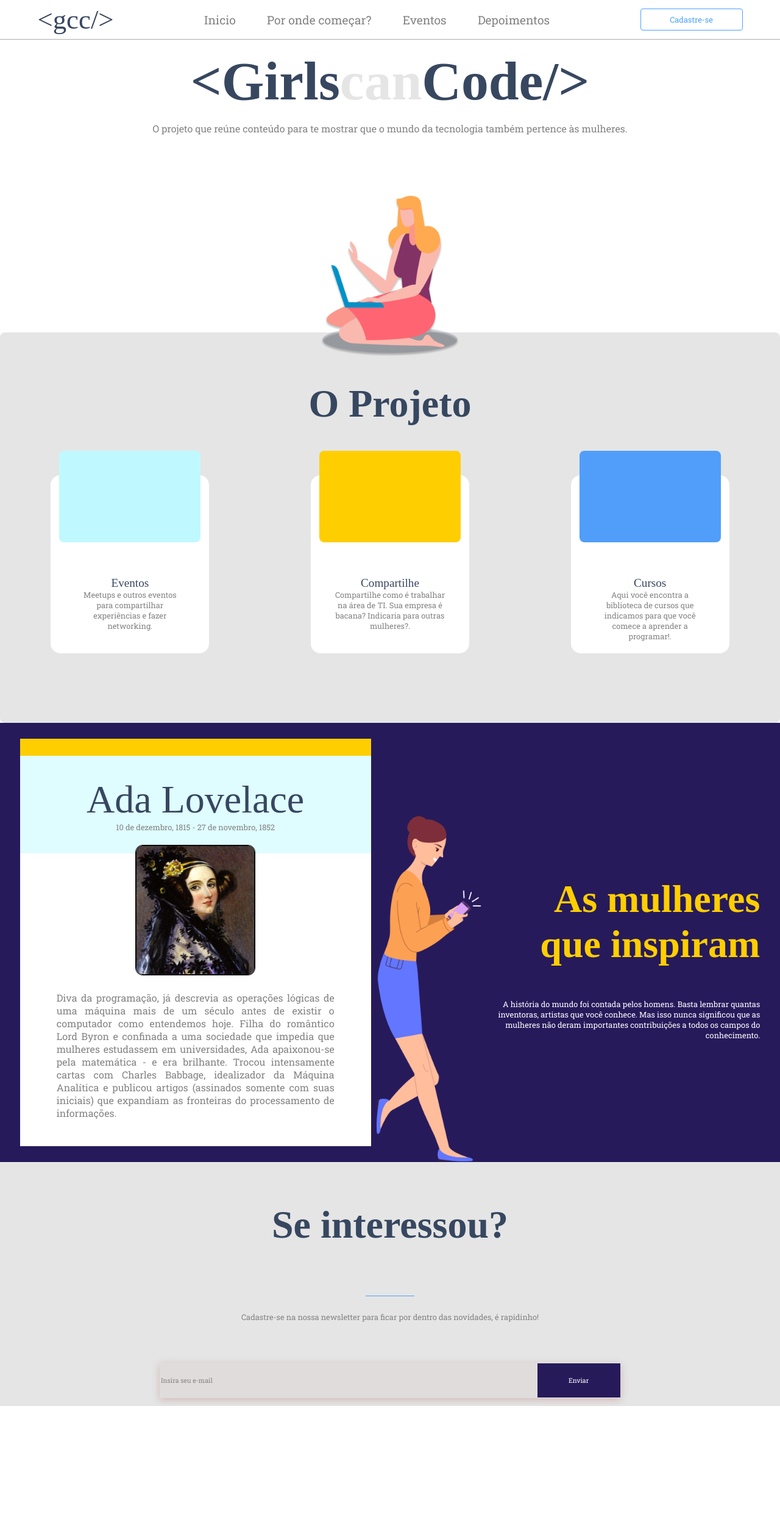
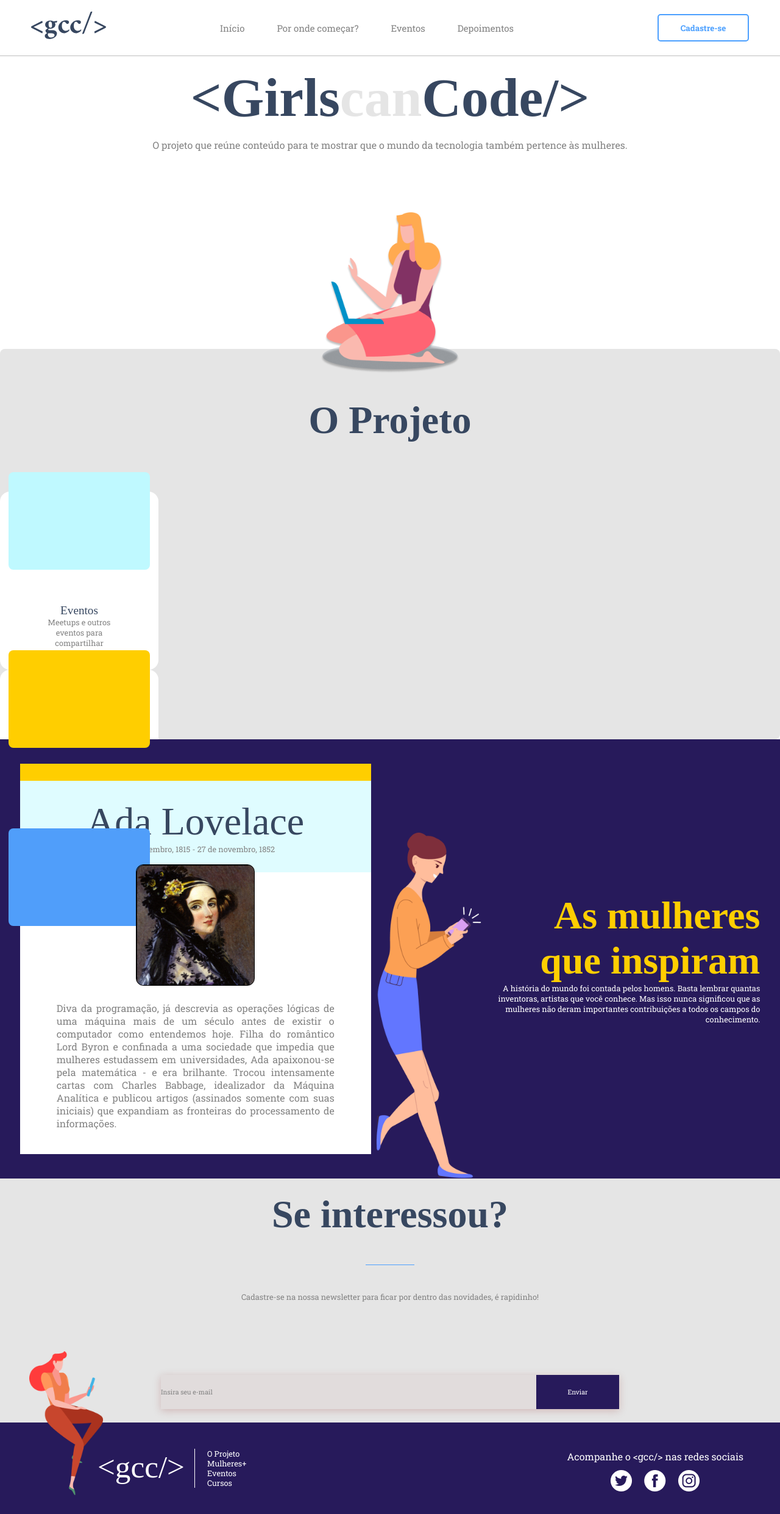
Before and after one commit to marcela093/projeto-demoday, a Django app: page / in a window 1280 px wide. Shown: the whole page at 61% size. Before the commit the page ends 2305 px from the top, so only its background shows below. Run offline with Django 3.2, Linux system fonts and the light colour scheme.

Commit message:
usando extend na pagina index

```diff
--- a/demoday/app/static/style.css
+++ b/demoday/app/static/style.css
@@ -1,10 +1,6 @@
 body {
-    margin: 0;
-    padding: 0;
-    box-sizing: border-box;
     text-align: center;
-    color: #121212;
-    zoom: 80%;
+    /* zoom: 80%; */
 }
 a {
     text-decoration: none;
@@ -52,7 +48,7 @@ h4 {
 .roboto {
     font-family: 'Roboto Slab', serif;
 }
-header {
+/* header {
    background-color:white;
    border-bottom: 2px solid #AEADAD;
    height: 80px;
@@ -93,7 +89,7 @@ header div {
 }
 header div div:hover {
     border-bottom: 2px solid #4CA0FF;
-}
+} */
 #frase {
     /* margin-left: 50px;
     margin-top: 20px; */
@@ -135,7 +131,7 @@ main {
     width: 100%;
     border-radius: 10px;
 }
-.flex {
+.flex-style {
     display: flex;
     align-items: center;
     justify-content: space-around;
@@ -145,7 +141,7 @@ section {
     background-color: #E5E5E5;
     height: 500px;
 }
-footer {
+/* footer {
     height: 150px;
     background-color: #271A5B;
     position: relative;
@@ -168,7 +164,7 @@ footer {
 .footer-logo-wrapper {
     display: flex;
     justify-content: center;
-}
+} */
 article {
     background-color: #271A5B;
     height: 900px;
--- a/demoday/app/templates/base.html
+++ b/demoday/app/templates/base.html
@@ -11,6 +11,7 @@
     <link rel="stylesheet" href="../static/depoimentos.css">
     <link rel="stylesheet" href="../static/style.css"> -->
     <link rel="stylesheet" href="../static/base.css">
+    {% block extra_head %}{% endblock %}
     <title>&ltGirlscanCode/&gt</title>
 </head>
 <!-- Header -->
@@ -34,16 +35,6 @@
 <!-- Conteúdo -->
     {% block content %}
     {% endblock %}
-    <br>
-    <br>
-    <br>
-    <br>
-    <br>
-    <br>
-    <br>
-    <br>
-    <br>
-    <br>
 <!-- Footer -->
     <footer class="flex">
         <img src="../static/images/mulher-footer.png" alt="mulher sentada" class="above">
--- a/demoday/app/templates/index.html
+++ b/demoday/app/templates/index.html
@@ -1,4 +1,4 @@
-<!DOCTYPE html>
+<!-- <!DOCTYPE html>
 <html lang="pt-BR">
 <head>
     <meta charset="UTF-8">
@@ -20,8 +20,16 @@
             <div><a class="roboto cinza-escuro" href="">Depoimentos</a></div>
         </div>
         <button class="roboto">Cadastre-se</button>
-    </header>
+    </header>     -->
+    {% extends 'base.html' %}
+    <!-- {% load static %} -->
 
+    {% block extra_head %}
+        <link rel="stylesheet" href="{% static '../static/style.css' %}">
+    {% endblock %}
+
+    {% block content %}
+    <div class="zoom80">
         <div id="frase">
             <h1 class="titulo azul fz7">&ltGirls<span class="titulo cinza-claro fz7">can</span>Code/&gt</h1>
         </div>
@@ -34,7 +42,7 @@
         <main>
             <h1 class="titulo azul fz5" style="padding-top: 100px; margin-bottom: 100px">O Projeto</h1>
 
-        <div class="flex">
+            <div class="flex-style>
                 <a href="http://" target="_blank">
                     <div class="item">
                         <div class="item-quadrado" style="background-color: #BFF9FF"></div>
@@ -71,11 +79,11 @@
             </div>
         </main>
 
-    <article class="flex">
+        <article class="flex-style">
 
             <div id="mulheres-inspo">
-            <div class="flex" style="background-color: rgba(191, 249, 255, 0.5); height: 200px; width: 100%">
-                <div class="flex" style="align-items: center; flex-direction: column">
+                <div class="flex-style" style="background-color: rgba(191, 249, 255, 0.5); height: 200px; width: 100%">
+                    <div class="flex-style" style="align-items: center; flex-direction: column">
                         <p class="titulo azul fz5">Ada Lovelace</p>
                         <p class="roboto cinza-escuro">10 de dezembro, 1815 - 27 de novembro, 1852</p>
                     </div>
@@ -94,17 +102,18 @@
             </div>
         </article>
 
-    <section class="flex" style="flex-direction: column">
+        <section class="flex-style" style="flex-direction: column">
             <h2 class="titulo azul fz5">Se interessou?</h2>
             <div class="linha-azul"></div>
             <span class="roboto cinza-escuro">Cadastre-se na nossa newsletter para ficar por dentro das novidades, é rapidinho!</span>
             <br>
-        <div class="flex" style="box-shadow: 0px 4px 15px rgba(148, 53, 53, 0.25)">
+            <div class="flex-style" style="box-shadow: 0px 4px 15px rgba(148, 53, 53, 0.25)">
                 <input class="roboto cinza-escuro" type="email" value="Insira seu e-mail">
                 <button class="roboto branco" type="submit">Enviar</button>
             </div>
         </section>
-
+    </div>
+    {% endblock %}
 
     <!-- <footer class="flex">
         <img src="../static/images/mulher-footer.png" alt="mulher sentada" class="above">
@@ -134,5 +143,5 @@
         </div>
     </footer> -->
 
-</body>
-</html>
+<!-- </body> -->
+<!-- </html> -->
```
Lines whose indentation alone changed are shown as unchanged.
